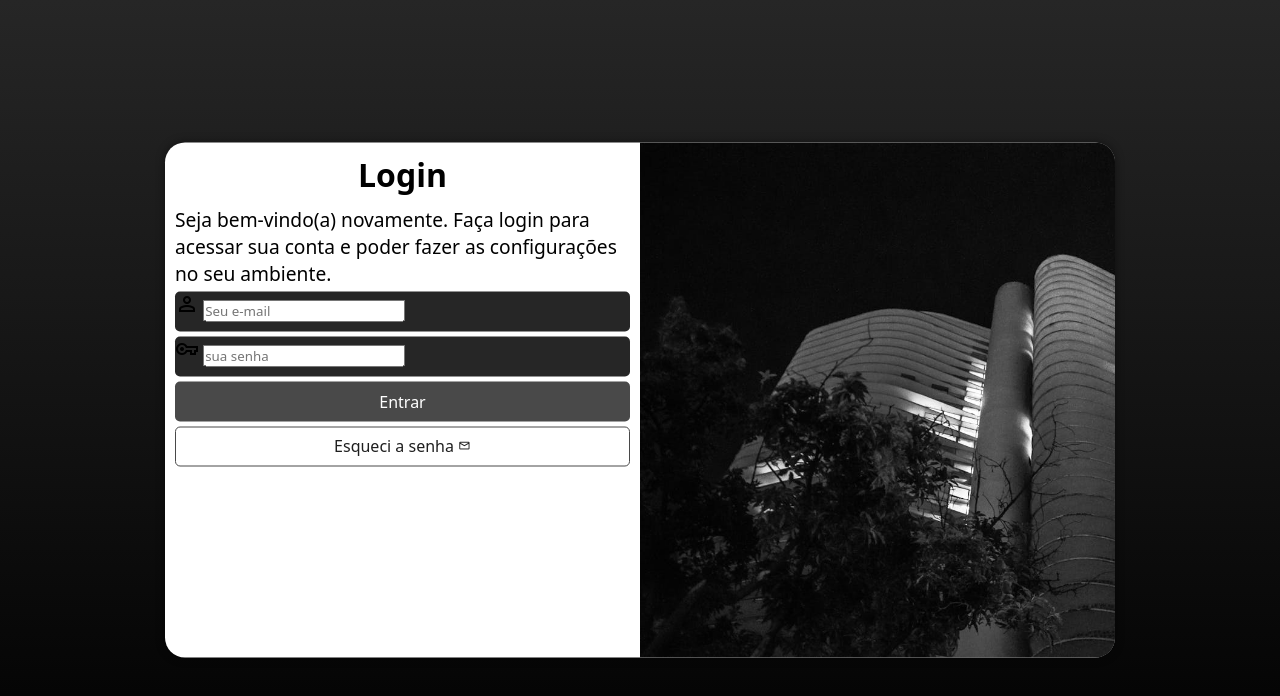
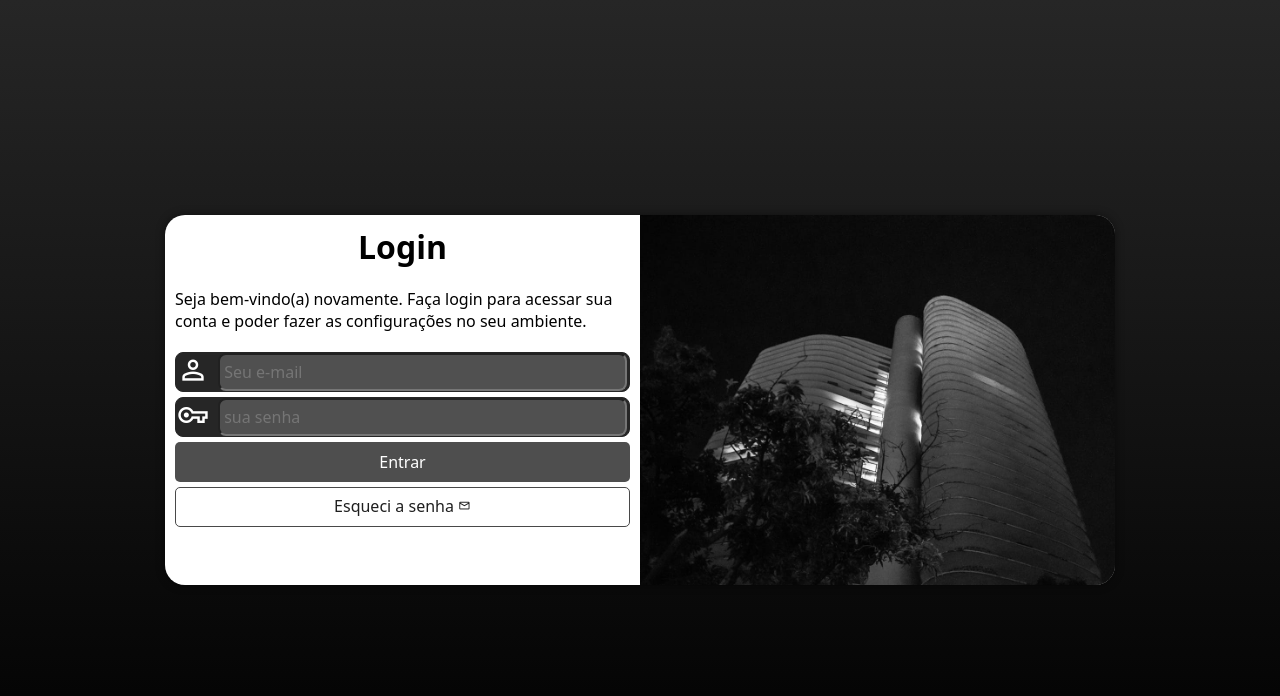
Before and after one commit to Mateus333/revisao-do-projeto-login, a plain HTML site: page index.html in a window 1280 px wide. Drawn offline with nearby package versions, Linux system fonts and the light colour scheme.

Commit message:
ultimos ajustes e bug fixed

```diff
--- a/estilos/media-query.css
+++ b/estilos/media-query.css
@@ -1,12 +1,14 @@
 @charset "UTF-8";
 
 @media screen and (min-width: 768px) and (max-width: 992px) {
+    /* CONFIGURAÇÃO PARA TABLET */
     body {
         background-image: linear-gradient(to bottom, #262626, #000000);
     }
 
     section#login {
         width: 80vw;
+        height: 300px;
     }
 
     section#login > div#imagem {
@@ -22,13 +24,14 @@
     }
 }
 
-@media screen and (min-width: 992px) {
+@media screen and (min-width: 992px) { /* CONFIGURAÇÃO PARA DESKTOP */
     body {
         background-image: linear-gradient(to bottom, #262626, #000000);
     }
 
     section#login {
         width: 950px;
+        height: 370px;
     }
 
     section#login > div#imagem {
@@ -47,6 +50,7 @@
     }
 
     div#formulario > p {
-        font-size: 1.2em;
+        font-size: 1em;
+        margin: 20px 0px;
     }
 }
--- a/estilos/style.css
+++ b/estilos/style.css
@@ -34,7 +34,6 @@ section#login {
     position: absolute;
     top: 50%;
     left: 50%;
-    transform: translate(-50%, -50%);
     overflow: hidden;
 
     background-color: white;
@@ -43,6 +42,7 @@ section#login {
     border-radius: 20px;
     box-shadow: 0px 0px 10px rgba(0, 0, 0, 0.450);
 
+    transform: translate(-50%, -50%);
     transition: width .3s, height .3s;
     transition-timing-function: ease;
 }
@@ -71,10 +71,11 @@ div#formulario p {
 
 form > div.campo {
     background-color: #262626;
+    border:1px solid #262626;
     display: block;
     width: 100%;
     height: 40px;
-    border-radius: 5px;
+    border-radius: 8px;
     margin: 5px 0px;
 }
 
@@ -82,13 +83,34 @@ div.campo > label {
     display: none;
 }
 
+div.campo > span {
+    color: white;
+
+    font-size: 2em;
+    width: 38px;
+    padding: 1px;
+}
+
+div.campo > input {
+    background-color: #505050;
+    font-size: 1em;
+    height: 101%;
+    width: calc(100% - 44px);
+    border-radius: 8px;
+    padding: 4px;
+    transform: translateY(-8px);
+}
+
+div.campo > input:focus-within {
+    background-color: white;
+}
 
 form > input[type=submit] {
     display: block;
     font-size: 1em;
     width: 100%;
     height: 40px;
-    background-color: #494949;
+    background-color: #4e4e4e;
     color: white;
     border: none;
     border-radius: 5px;
```
